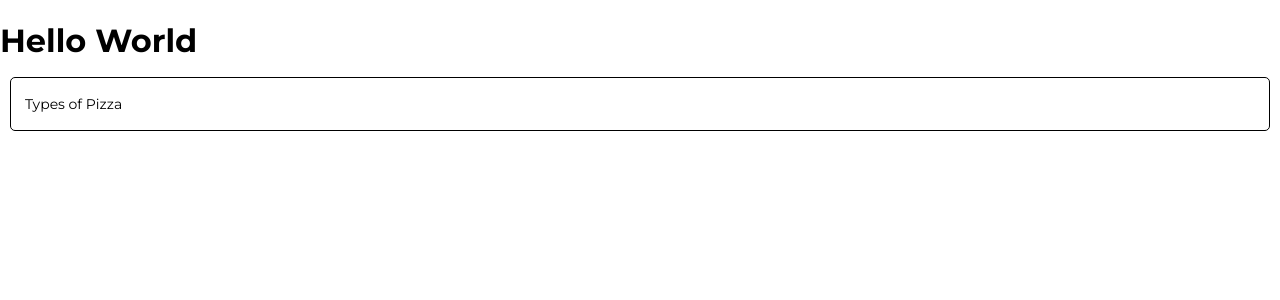
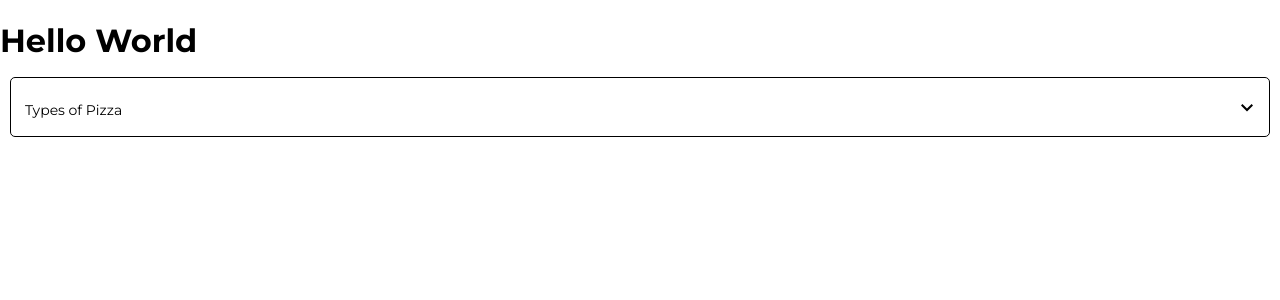
Before and after one commit to xfvelocity/plot-ponder, a React (Vite) app: page / in a window 1280 px wide. Shown: the top 300 px of the page. Built offline with nearby package versions, Linux system fonts and the light colour scheme.

Commit message:
added select arrow icon

```diff
--- a/package.json
+++ b/package.json
@@ -11,7 +11,8 @@
   },
   "dependencies": {
     "react": "^18.2.0",
-    "react-dom": "^18.2.0"
+    "react-dom": "^18.2.0",
+    "react-svg": "^16.1.23"
   },
   "devDependencies": {
     "@types/react": "^18.2.20",
--- a/src/components/basic/select/PPSelect.tsx
+++ b/src/components/basic/select/PPSelect.tsx
@@ -1,4 +1,5 @@
 import { useRef, useState } from "react";
+import { ReactSVG } from "react-svg";
 
 import "./ppSelect.scss";
 import { clickOutside } from "../../../composables/generic";
@@ -46,7 +47,12 @@ const PPSelect = ({ label, options, value = "", updateValue }: Props) => {
           <label className={`pp-text-colour-black`}>{label}</label>
           <span className="pp-select-value">{value}</span>
 
-          {/* select icon */}
+          <ReactSVG
+            className={`pp-select-arrow ${
+              selectActive ? "pp-select-arrow-active" : ""
+            }`}
+            src="/icons/chevron-down.svg"
+          />
         </div>
         {selectActive && options.length && (
           <div className="pp-select-items">
--- a/src/components/basic/select/ppSelect.scss
+++ b/src/components/basic/select/ppSelect.scss
@@ -50,7 +50,11 @@
   }
 
   &-arrow {
-    transition: all 0.4s ease-out;
+    margin-left: auto;
+    margin-right: 10px;
+    position: relative;
+    top: 3px;
+    transition: all 0.3s ease-out;
 
     &-active {
       transform: rotate(180deg);
```
Also changed, not shown: public/icons/chevron-down.svg (added), 1 other file (tests, documents, lock files or other folders).
